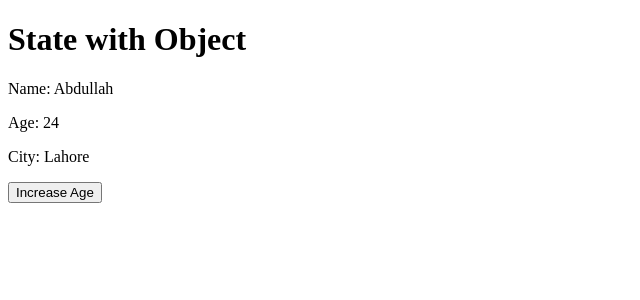
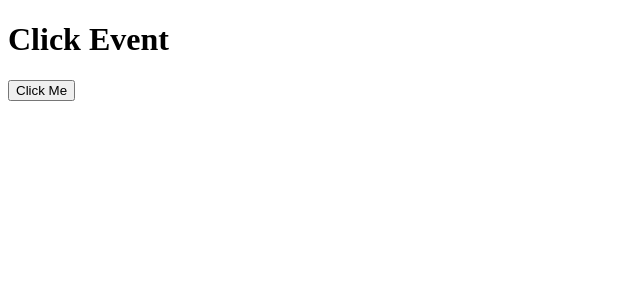
Before and after one commit to abdullahshabir31/React-Learning, a React (Vite) app: page / in a window 1280 px wide. Shown: the top 300 px of the page, without its empty margins (0-640 px from the left). Built offline with nearby package versions, Linux system fonts and the light colour scheme.

Commit message:
Add click event example

```diff
--- /dev/null
+++ b/src/06-Events/01-click-event.jsx
@@ -0,0 +1,15 @@
+function ClickEvent() {
+  const handleClick = () => {
+    alert("Button Clicked!");
+  };
+
+  return (
+    <div>
+      <h1>Click Event</h1>
+
+      <button onClick={handleClick}>Click Me</button>
+    </div>
+  );
+}
+
+export default ClickEvent;
--- a/src/App.jsx
+++ b/src/App.jsx
@@ -1,7 +1,7 @@
-import StateObject from "./05-State/05-state-object";
+import ClickEvent from "./06-Events/01-click-event";
 
 function App() {
-  return <StateObject />;
+  return <ClickEvent />;
 }
 
 export default App;
```
